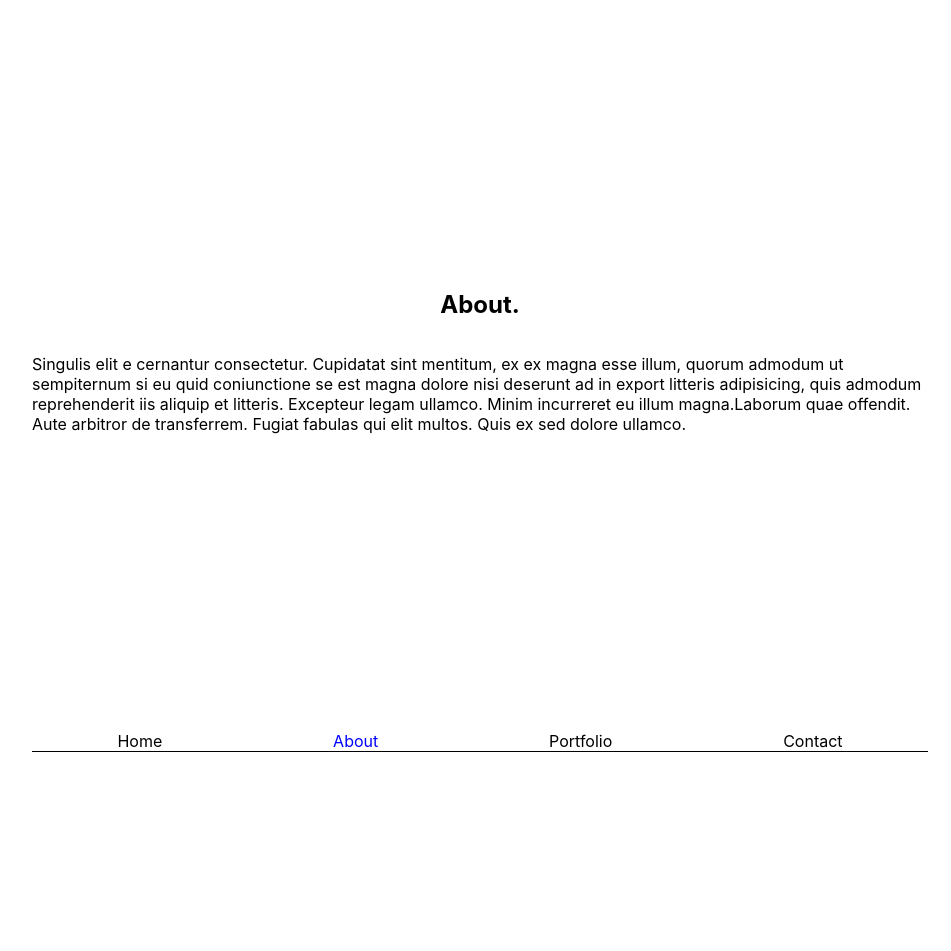
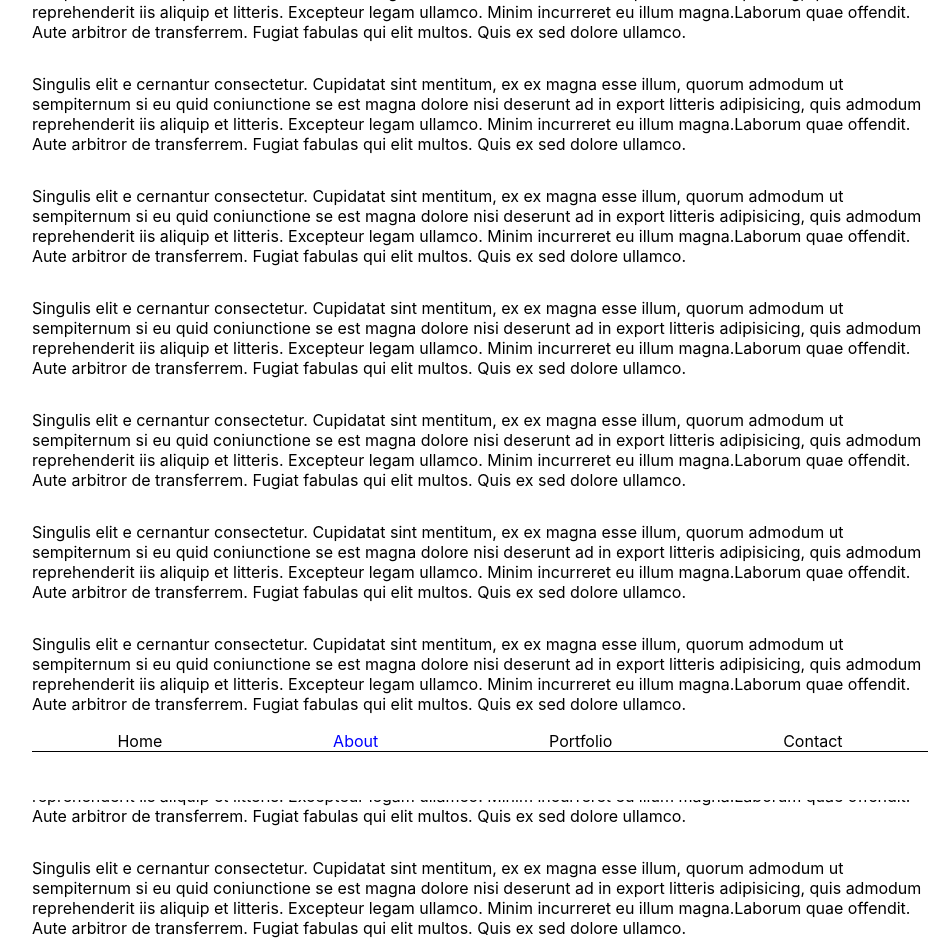
Before and after one commit to vogeldaniel/me, a React (Create React App) app: page /about in a window 1280 px wide. Shown: the top 951 px of the page, without its empty margins (160-1111 px from the left). Before the commit the page ends 800 px from the top, so only its background shows below. Built offline with nearby package versions, Linux system fonts and the light colour scheme.

Commit message:
Minor UI improvements to bottom navbar.

```diff
--- a/src/areas/About.js
+++ b/src/areas/About.js
@@ -1,7 +1,6 @@
 import React, { Component } from "react";
 import styled from "styled-components";
 import Fade from "react-reveal/Fade";
-
 
 const Boop = styled.div`
   display: flex;
@@ -30,6 +29,78 @@ export default class About extends Component {
             magna.Laborum quae offendit. Aute arbitror de transferrem. Fugiat fabulas qui
             elit multos. Quis ex sed dolore ullamco.
             </BlockText>
+            <BlockText>
+            Singulis elit e cernantur consectetur. Cupidatat sint mentitum, ex ex magna esse
+            illum, quorum admodum ut sempiternum si eu quid coniunctione se est magna dolore
+            nisi deserunt ad in export litteris adipisicing, quis admodum reprehenderit iis
+            aliquip et litteris. Excepteur legam ullamco. Minim incurreret eu illum
+            magna.Laborum quae offendit. Aute arbitror de transferrem. Fugiat fabulas qui
+            elit multos. Quis ex sed dolore ullamco.
+            </BlockText>
+            <BlockText>
+            Singulis elit e cernantur consectetur. Cupidatat sint mentitum, ex ex magna esse
+            illum, quorum admodum ut sempiternum si eu quid coniunctione se est magna dolore
+            nisi deserunt ad in export litteris adipisicing, quis admodum reprehenderit iis
+            aliquip et litteris. Excepteur legam ullamco. Minim incurreret eu illum
+            magna.Laborum quae offendit. Aute arbitror de transferrem. Fugiat fabulas qui
+            elit multos. Quis ex sed dolore ullamco.
+            </BlockText>
+            <BlockText>
+            Singulis elit e cernantur consectetur. Cupidatat sint mentitum, ex ex magna esse
+            illum, quorum admodum ut sempiternum si eu quid coniunctione se est magna dolore
+            nisi deserunt ad in export litteris adipisicing, quis admodum reprehenderit iis
+            aliquip et litteris. Excepteur legam ullamco. Minim incurreret eu illum
+            magna.Laborum quae offendit. Aute arbitror de transferrem. Fugiat fabulas qui
+            elit multos. Quis ex sed dolore ullamco.
+            </BlockText>
+            <BlockText>
+            Singulis elit e cernantur consectetur. Cupidatat sint mentitum, ex ex magna esse
+            illum, quorum admodum ut sempiternum si eu quid coniunctione se est magna dolore
+            nisi deserunt ad in export litteris adipisicing, quis admodum reprehenderit iis
+            aliquip et litteris. Excepteur legam ullamco. Minim incurreret eu illum
+            magna.Laborum quae offendit. Aute arbitror de transferrem. Fugiat fabulas qui
+            elit multos. Quis ex sed dolore ullamco.
+            </BlockText>
+            <BlockText>
+            Singulis elit e cernantur consectetur. Cupidatat sint mentitum, ex ex magna esse
+            illum, quorum admodum ut sempiternum si eu quid coniunctione se est magna dolore
+            nisi deserunt ad in export litteris adipisicing, quis admodum reprehenderit iis
+            aliquip et litteris. Excepteur legam ullamco. Minim incurreret eu illum
+            magna.Laborum quae offendit. Aute arbitror de transferrem. Fugiat fabulas qui
+            elit multos. Quis ex sed dolore ullamco.
+            </BlockText>
+            <BlockText>
+            Singulis elit e cernantur consectetur. Cupidatat sint mentitum, ex ex magna esse
+            illum, quorum admodum ut sempiternum si eu quid coniunctione se est magna dolore
+            nisi deserunt ad in export litteris adipisicing, quis admodum reprehenderit iis
+            aliquip et litteris. Excepteur legam ullamco. Minim incurreret eu illum
+            magna.Laborum quae offendit. Aute arbitror de transferrem. Fugiat fabulas qui
+            elit multos. Quis ex sed dolore ullamco.
+            </BlockText>
+            <BlockText>
+            Singulis elit e cernantur consectetur. Cupidatat sint mentitum, ex ex magna esse
+            illum, quorum admodum ut sempiternum si eu quid coniunctione se est magna dolore
+            nisi deserunt ad in export litteris adipisicing, quis admodum reprehenderit iis
+            aliquip et litteris. Excepteur legam ullamco. Minim incurreret eu illum
+            magna.Laborum quae offendit. Aute arbitror de transferrem. Fugiat fabulas qui
+            elit multos. Quis ex sed dolore ullamco.
+            </BlockText>
+            <BlockText>
+            Singulis elit e cernantur consectetur. Cupidatat sint mentitum, ex ex magna esse
+            illum, quorum admodum ut sempiternum si eu quid coniunctione se est magna dolore
+            nisi deserunt ad in export litteris adipisicing, quis admodum reprehenderit iis
+            aliquip et litteris. Excepteur legam ullamco. Minim incurreret eu illum
+            magna.Laborum quae offendit. Aute arbitror de transferrem. Fugiat fabulas qui
+            elit multos. Quis ex sed dolore ullamco.
+            </BlockText>
+            <BlockText>
+            Singulis elit e cernantur consectetur. Cupidatat sint mentitum, ex ex magna esse
+            illum, quorum admodum ut sempiternum si eu quid coniunctione se est magna dolore
+            nisi deserunt ad in export litteris adipisicing, quis admodum reprehenderit iis
+            aliquip et litteris. Excepteur legam ullamco. Minim incurreret eu illum
+            magna.Laborum quae offendit. Aute arbitror de transferrem. Fugiat fabulas qui
+            elit multos. Quis ex sed dolore ullamco.
+            </BlockText>
           </Fade>
         </Boop>
       </>
--- a/src/components/Navbar.js
+++ b/src/components/Navbar.js
@@ -72,9 +72,19 @@ function Navbar() {
         {createNavLink("Contact", "/contact")}
       </NavMain>
       <Route path="/portfolio" component={PortfolioNav}/>
+      <BottomBlocker/>
     </Navbox>
   )
 }
+
+const BottomBlocker = styled.div`
+  width: 70vw;
+  height: 3em;
+  background-color: white;
+  position: fixed;
+  bottom: 0;
+  align-self: center;
+`
 
 const AnimationWrapper = styled.div`
   .box-enter {
--- a/src/components/PortfolioNav.js
+++ b/src/components/PortfolioNav.js
@@ -13,6 +13,7 @@ const Navbox = styled.div`
   margin: 0 0 5em 0;
   bottom: 0;
   position: fixed;
+  background-color: white;
 `;
 
 const linkStyle = {
@@ -27,7 +28,7 @@ const activeStyle = {
 
 const createNavLink = (text, destination) => {
   return (
-    <Fade top big delay={250} duration={250}>
+    <Fade bottom big delay={250} duration={250}>
       <NavLink
         exact
         to={destination}
```
